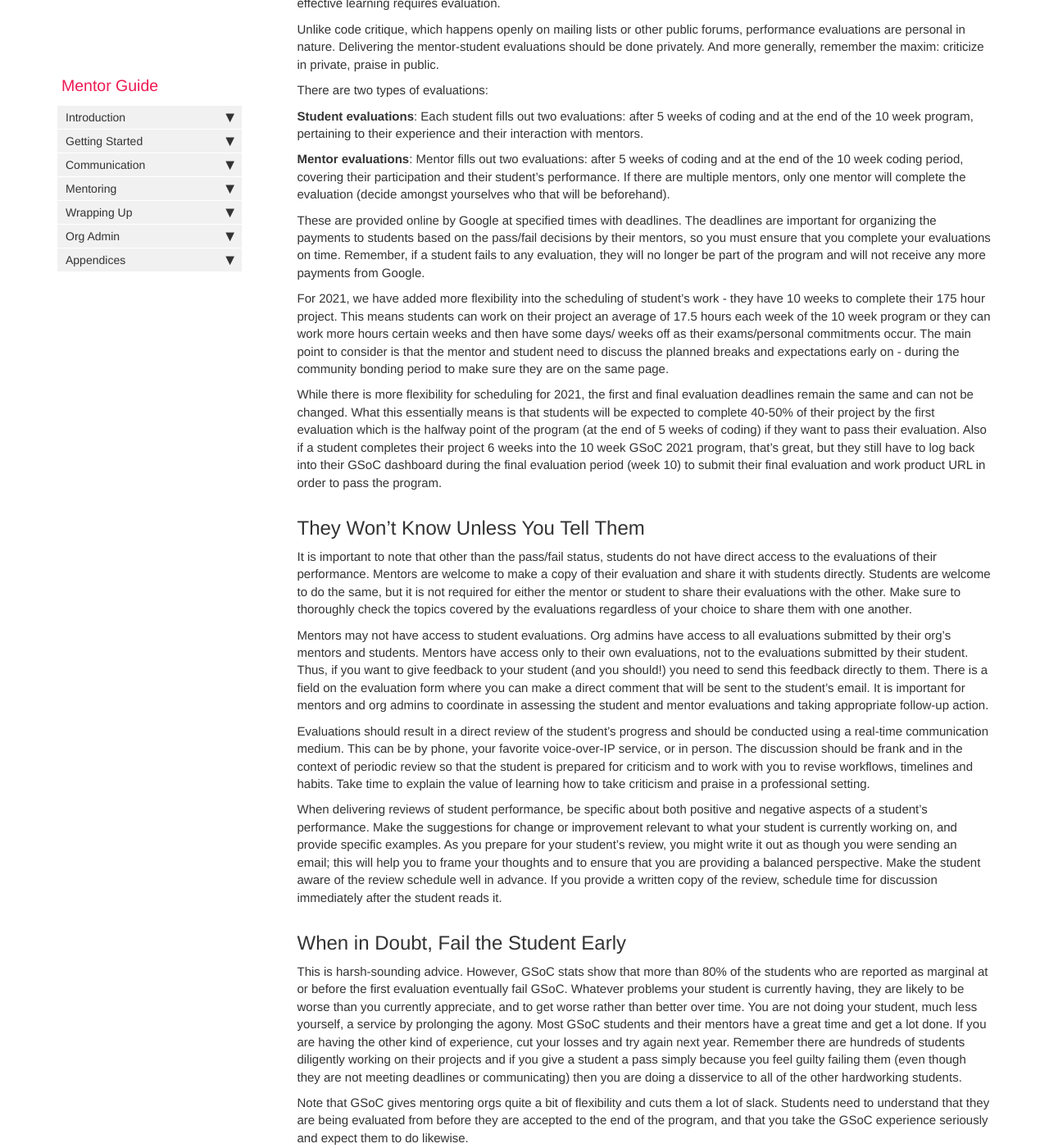
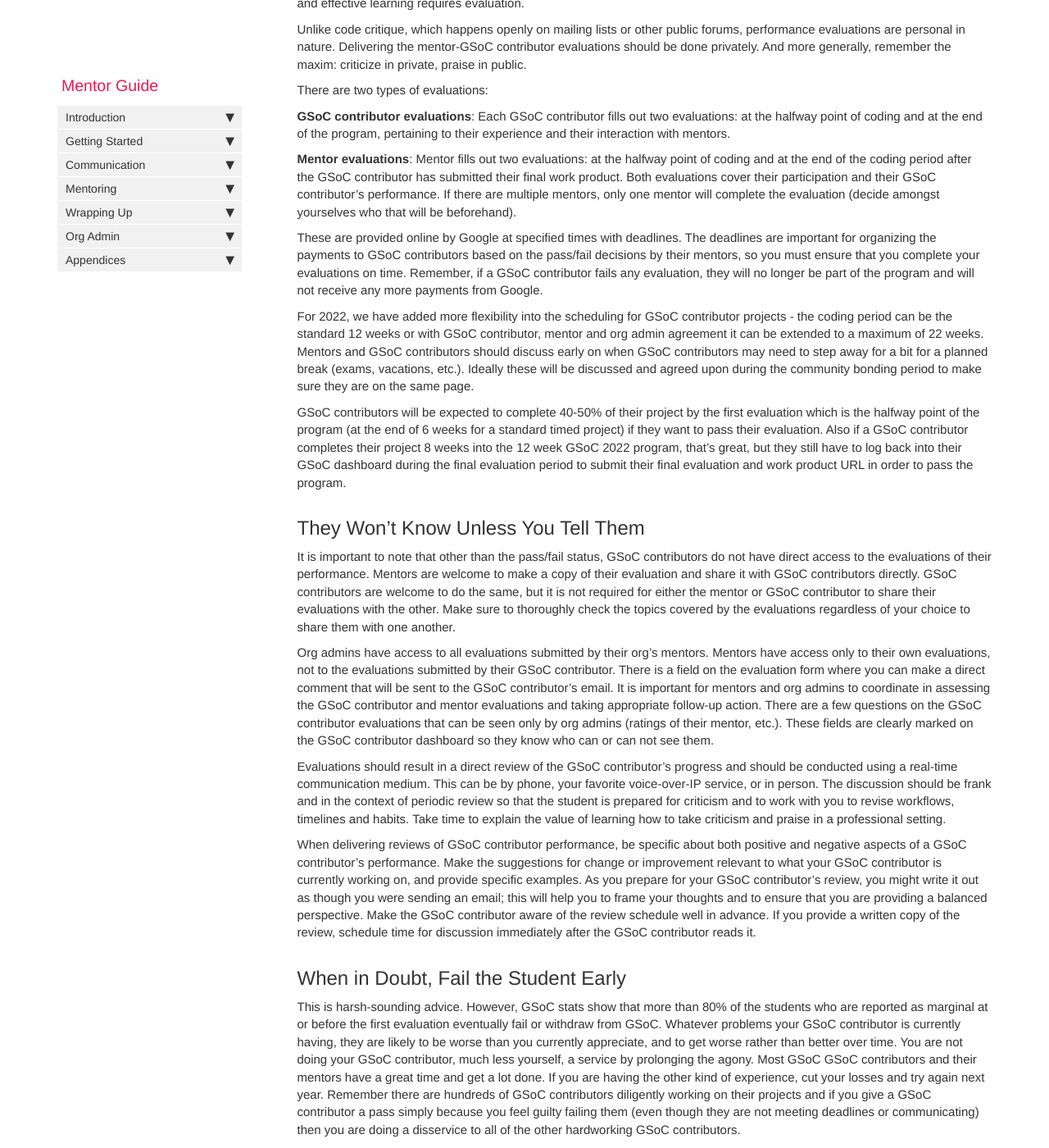
Before and after one commit to google/gsocguides, a Jekyll site: the page built from pages/mentor/14-evaluations.md, in a window 1280 px wide and 1400 px high, scrolled down 370 px. Shown: the whole window at 82% size. Built offline with Jekyll 4.4.1, drawn with Linux system fonts in a browser that asks for light colours; some of the changed text lies outside the part shown.

Commit message:
Update 14-evaluations.md
2022 updates

```diff
--- a/pages/mentor/14-evaluations.md
+++ b/pages/mentor/14-evaluations.md
@@ -6,37 +6,37 @@ permalink: mentor/evaluations.html
 sidebar: mentor_sidebar
 ---
 
-Evaluations are a critical component of the GSoC program. Throughout the program evaluations serve to expose process flaws, assess performance, and precipitate pass/fail decisions. Taking time to evaluate the progress and workflow of the project provides an opportunity to correct course and address underlying issues. Most importantly, it provides a structure in which to give valuable criticism and praise to the students. After all, they are supposed to be actively learning (not just working) and effective learning requires evaluation.
+Evaluations are a critical component of the GSoC program. Throughout the program evaluations serve to expose process flaws, assess performance, and precipitate pass/fail decisions. Taking time to evaluate the progress and workflow of the project provides an opportunity to correct course and address underlying issues. Most importantly, it provides a structure in which to give valuable criticism and praise to the GSoC contributors. After all, they are supposed to be actively learning (not just working) and effective learning requires evaluation.
 
-Unlike code critique, which happens openly on mailing lists or other public forums, performance evaluations are personal in nature. Delivering the mentor-student evaluations should be done privately. And more generally, remember the maxim: criticize in private, praise in public.
+Unlike code critique, which happens openly on mailing lists or other public forums, performance evaluations are personal in nature. Delivering the mentor-GSoC contributor evaluations should be done privately. And more generally, remember the maxim: criticize in private, praise in public.
 
 There are two types of evaluations:
 
-**Student evaluations**: Each student fills out two evaluations: after 5 weeks of coding and at the end of the 10 week program, pertaining to their experience and their interaction with mentors.
+**GSoC contributor evaluations**: Each GSoC contributor fills out two evaluations: at the halfway point of coding and at the end of the program, pertaining to their experience and their interaction with mentors.
 
-**Mentor evaluations**: Mentor fills out two evaluations: after 5 weeks of coding and at the end of the 10 week coding period, covering their participation and their student's performance. If there are multiple mentors, only one mentor will complete the evaluation (decide amongst yourselves who that will be beforehand).
+**Mentor evaluations**: Mentor fills out two evaluations: at the halfway point of coding and at the end of the coding period after the GSoC contributor has submitted their final work product. Both evaluations cover their participation and their GSoC contributor's performance. If there are multiple mentors, only one mentor will complete the evaluation (decide amongst yourselves who that will be beforehand).
 
-These are provided online by Google at specified times with deadlines. The deadlines are important for organizing the payments to students based on the pass/fail decisions by their mentors, so you must ensure that you complete your evaluations on time. Remember, if a student fails to any evaluation, they will no longer be part of the program and will not receive any more payments from Google.
+These are provided online by Google at specified times with deadlines. The deadlines are important for organizing the payments to GSoC contributors based on the pass/fail decisions by their mentors, so you must ensure that you complete your evaluations on time. Remember, if a GSoC contributor fails any evaluation, they will no longer be part of the program and will not receive any more payments from Google.
 
-For 2021, we have added more flexibility into the scheduling of student's work - they have 10 weeks to complete their 175 hour project. This means students can work on their project an average of 17.5 hours each week of the 10 week program or they can work more hours certain weeks and then have some days/ weeks off as their exams/personal commitments occur. The main point to consider is that the mentor and student need to discuss the planned breaks and expectations early on - during the community bonding period to make sure they are on the same page.
+For 2022, we have added more flexibility into the scheduling for GSoC contributor projects - the coding period can be the standard 12 weeks or with GSoC contributor, mentor and org admin agreement it can be extended to a maximum of 22 weeks. Mentors and GSoC contributors should discuss early on when GSoC contributors may need to step away for a bit for a planned break (exams, vacations, etc.). Ideally these will be discussed and agreed upon during the community bonding period to make sure they are on the same page.
 
-While there is more flexibility for scheduling for 2021, the first and final evaluation deadlines remain the same and can not be changed. What this essentially means is that students will be expected to complete 40-50% of their project by the first evaluation which is the halfway point of the program (at the end of 5 weeks of coding) if they want to pass their evaluation. Also if a student completes their project 6 weeks into the 10 week GSoC 2021 program, that's great, but they still have to log back into their GSoC dashboard during the final evaluation period (week 10) to submit their final evaluation and work product URL in order to pass the program.
+GSoC contributors will be expected to complete 40-50% of their project by the first evaluation which is the halfway point of the program (at the end of 6 weeks for a standard timed project) if they want to pass their evaluation. Also if a GSoC contributor completes their project 8 weeks into the 12 week GSoC 2022 program, that's great, but they still have to log back into their GSoC dashboard during the final evaluation period to submit their final evaluation and work product URL in order to pass the program.
 
 ## They Won't Know Unless You Tell Them
 
-It is important to note that other than the pass/fail status, students do not have direct access to the evaluations of their performance. Mentors are welcome to make a copy of their evaluation and share it with students directly. Students are welcome to do the same, but it is not required for either the mentor or student to share their evaluations with the other. Make sure to thoroughly check the topics covered by the evaluations regardless of your choice to share them with one another.
+It is important to note that other than the pass/fail status, GSoC contributors do not have direct access to the evaluations of their performance. Mentors are welcome to make a copy of their evaluation and share it with GSoC contributors directly. GSoC contributors are welcome to do the same, but it is not required for either the mentor or GSoC contributor to share their evaluations with the other. Make sure to thoroughly check the topics covered by the evaluations regardless of your choice to share them with one another.
 
-Mentors may not have access to student evaluations. Org admins have access to all evaluations submitted by their org's mentors and students.  Mentors have access only to their own evaluations, not to the evaluations submitted by their student.  Thus, if you want to give feedback to your student (and you should!) you need to send this feedback directly to them. There is a field on the evaluation form where you can make a direct comment that will be sent to the student's email.  It is important for mentors and org admins to coordinate in assessing the student and mentor evaluations and taking appropriate follow-up action.
+Org admins have access to all evaluations submitted by their org's mentors.  Mentors have access only to their own evaluations, not to the evaluations submitted by their GSoC contributor. There is a field on the evaluation form where you can make a direct comment that will be sent to the GSoC contributor's email.  It is important for mentors and org admins to coordinate in assessing the GSoC contributor and mentor evaluations and taking appropriate follow-up action. There are a few questions on the GSoC contributor evaluations that can be seen only by org admins (ratings of their mentor, etc.). These fields are clearly marked on the GSoC contributor dashboard so they know who can or can not see them.
 
-Evaluations should result in a direct review of the student's progress and should be conducted using a real-time communication medium. This can be by phone, your favorite voice-over-IP service, or in person. The discussion should be frank and in the context of periodic review so that the student is prepared for criticism and to work with you to revise workflows, timelines and habits. Take time to explain the value of learning how to take criticism and praise in a professional setting.
+Evaluations should result in a direct review of the GSoC contributor's progress and should be conducted using a real-time communication medium. This can be by phone, your favorite voice-over-IP service, or in person. The discussion should be frank and in the context of periodic review so that the student is prepared for criticism and to work with you to revise workflows, timelines and habits. Take time to explain the value of learning how to take criticism and praise in a professional setting.
 
-When delivering reviews of student performance, be specific about both positive and negative aspects of a student's performance. Make the suggestions for change or improvement relevant to what your student is currently working on, and provide specific examples. As you prepare for your student's review, you might write it out as though you were sending an email; this will help you to frame your thoughts and to ensure that you are providing a balanced perspective. Make the student aware of the review schedule well in advance. If you provide a written copy of the review, schedule time for discussion immediately after the student reads it.
+When delivering reviews of GSoC contributor performance, be specific about both positive and negative aspects of a GSoC contributor's performance. Make the suggestions for change or improvement relevant to what your GSoC contributor is currently working on, and provide specific examples. As you prepare for your GSoC contributor's review, you might write it out as though you were sending an email; this will help you to frame your thoughts and to ensure that you are providing a balanced perspective. Make the GSoC contributor aware of the review schedule well in advance. If you provide a written copy of the review, schedule time for discussion immediately after the GSoC contributor reads it.
 
 ## When in Doubt, Fail the Student Early
 
-This is harsh-sounding advice. However, GSoC stats show that more than 80% of the students who are reported as marginal at or before the first evaluation eventually fail GSoC.  Whatever problems your student is currently having, they are likely to be worse than you currently appreciate, and to get worse rather than better over time.  You are not doing your student, much less yourself, a service by prolonging the agony.  Most GSoC students and their mentors have a great time and get a lot done.  If you are having the other kind of experience, cut your losses and try again next year. Remember there are hundreds of students diligently working on their projects and if you give a student a pass simply because you feel guilty failing them (even though they are not meeting deadlines or communicating) then you are doing a disservice to all of the other hardworking students.
+This is harsh-sounding advice. However, GSoC stats show that more than 80% of the students who are reported as marginal at or before the first evaluation eventually fail or withdraw from GSoC.  Whatever problems your GSoC contributor is currently having, they are likely to be worse than you currently appreciate, and to get worse rather than better over time.  You are not doing your GSoC contributor, much less yourself, a service by prolonging the agony.  Most GSoC GSoC contributors and their mentors have a great time and get a lot done.  If you are having the other kind of experience, cut your losses and try again next year. Remember there are hundreds of GSoC contributors diligently working on their projects and if you give a GSoC contributor a pass simply because you feel guilty failing them (even though they are not meeting deadlines or communicating) then you are doing a disservice to all of the other hardworking GSoC contributors.
 
-Note that GSoC gives mentoring orgs quite a bit of flexibility and cuts them a lot of slack. Students need to understand that they are being evaluated from before they are accepted to the end of the program, and that you take the GSoC experience seriously and expect them to do likewise.
+Note that GSoC gives mentoring orgs quite a bit of flexibility and cuts them a lot of slack. GSoC contributors need to understand that they are being evaluated from before they are accepted to the end of the program, and that you take the GSoC experience seriously and expect them to do likewise.
 
 ## It's Not *Impossible* to Turn Things Around
 
@@ -50,10 +50,10 @@ Additionally, a second mentor was brought in, so that a mentor would always be a
 
 By the final evaluation, the student was almost back on his original project plan, and had completed all the required goals.
 
-It is possible to rescue a failing student, but you need to really consider the issues, and come up with a plan to address them which everyone involved buys into. You also need to be prepared for the project to fail, and be okay with the extra energy you have invested not resulting in the outcome you wanted.
+It is possible to rescue a failing GSoC contributor, but you need to really consider the issues, and come up with a plan to address them which everyone involved buys into. You also need to be prepared for the project to fail, and be okay with the extra energy you have invested not resulting in the outcome you wanted.
 
 ## Mentor, Heal Thyself
 
-This is also an important time for self-evaluation. Are you managing your time adequately? Do you know where the project is at and where it is going? Are you enforcing the deadlines you set? Are you integrating your student into your community?
+This is also an important time for self-evaluation. Are you managing your time adequately? Do you know where the project is at and where it is going? Are you enforcing the deadlines you set? Are you integrating your GSoC contributor into your community?
 
-Take the evaluation period as an opportunity to get feedback from students. Is there any way that you could have helped the student more? How does the student think you might be more effective as a mentor? Ask your student directly for feedback.
+Take the evaluation period as an opportunity to get feedback from GSoC contributors. Is there any way that you could have helped the GSoC contributor more? How does the GSoC contributor think you might be more effective as a mentor? Ask your GSoC contributor directly for feedback.
```
